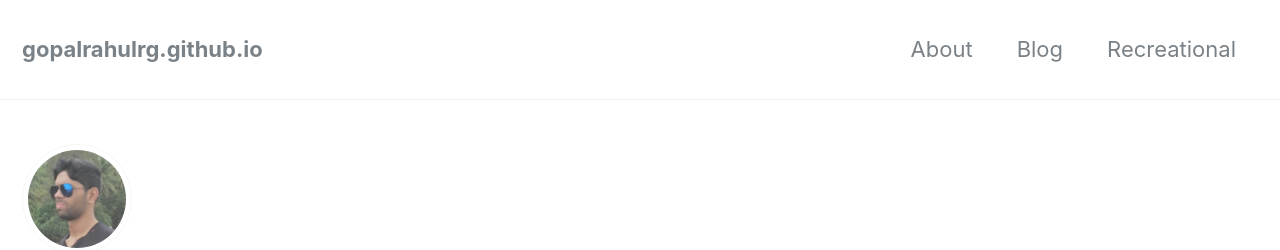
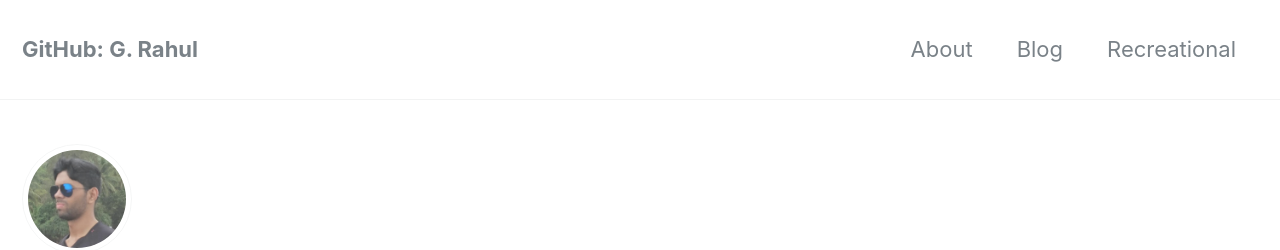
Before and after one commit to gopalrahulrg/gopalrahulrg.github.io, a Jekyll site: the page built from _pages/blog.md, in a window 1280 px wide and 900 px high. Shown: the top 250 px of the window. Built offline with Jekyll 4.4.1, drawn with Linux system fonts in a browser that asks for light colours; nearby versions of some CDN libraries; some of the changed lines change nothing that is shown.

Commit message:
Update _config.yml

```diff
--- a/_config.yml
+++ b/_config.yml
@@ -9,7 +9,7 @@ minimal_mistakes_skin    : "default" # "air", "aqua", "contrast", "dark", "dirt"
 
 # Site Settings
 locale                   : "en-US"
-title                    : # "Rahul Gopalakrishnan"
+title                    : "GitHub: G. Rahul"
 title_separator          : "-"
 name                     : "Michael Rose"
 description              :
```
